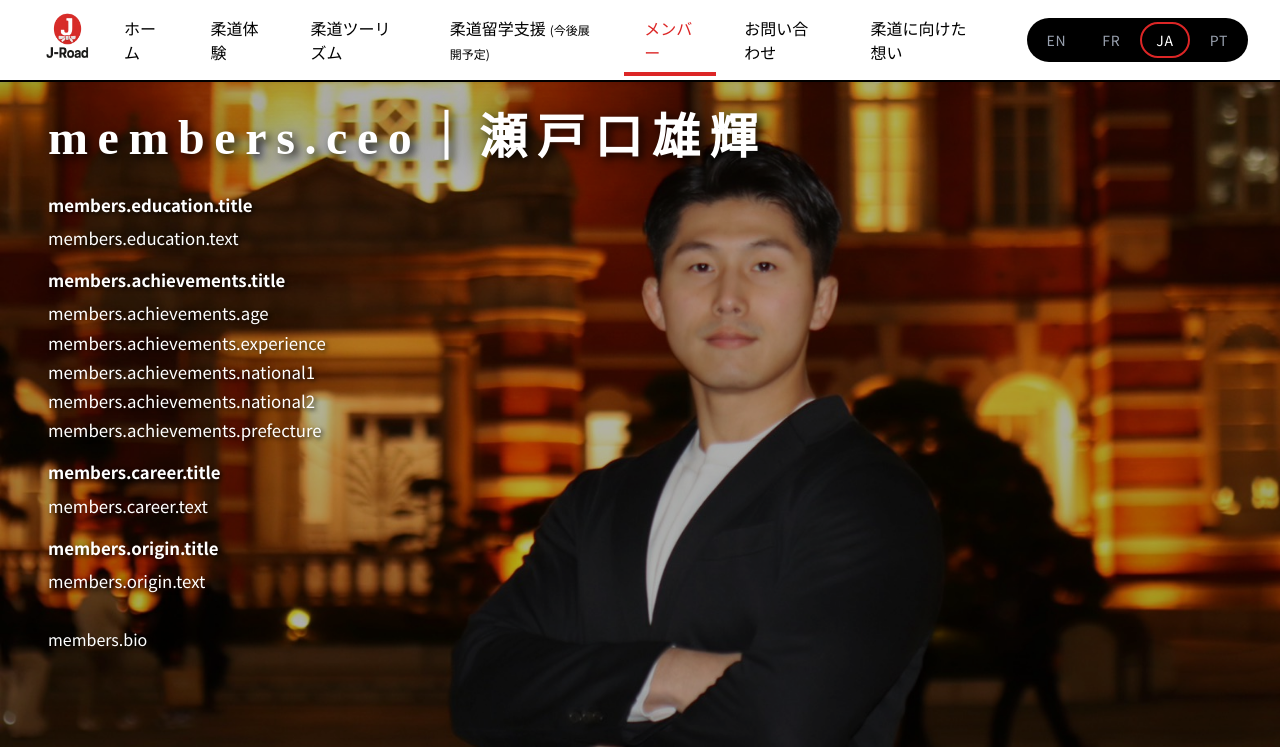
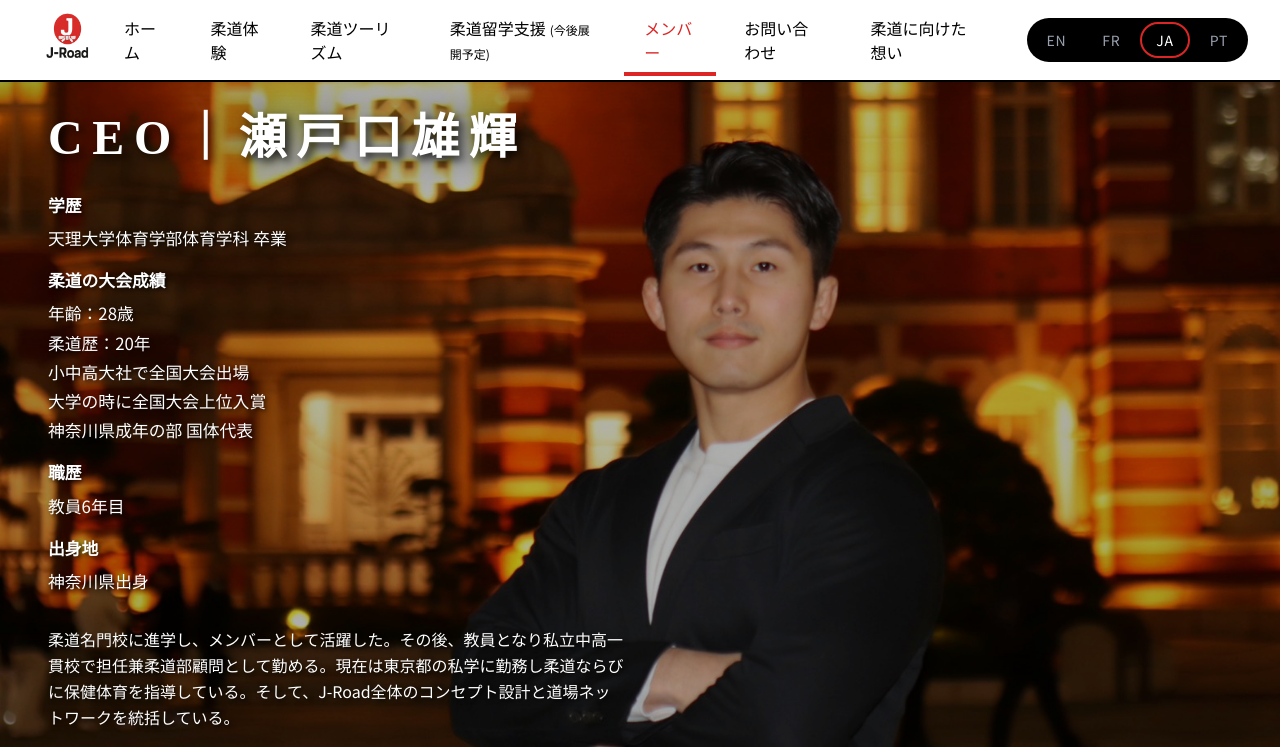
Before and after one commit to bveme23/bren_jroad, a Next.js app: page /members in a window 1280 px wide. Shown: the top 747 px of the page. Built offline with nearby package versions, Linux system fonts and the light colour scheme.

Commit message:
fix jap deploy

```diff
--- a/src/i18n.ts
+++ b/src/i18n.ts
@@ -200,15 +200,58 @@ export const translations: Record<SupportedLang, {
     'contact.form.subject': '件名',
     'contact.form.message': 'メッセージ',
     'contact.form.submit': '送信',
+    'contact.form.name_label': 'お名前',
+    'contact.form.request_label': 'ご相談内容',
+    'contact.form.submit_button': '入力内容を送信する',
     'contact.form.placeholder': '例：柔道ツーリズムの相談で、来年春に5日間の滞在を検討しています',
     'contact.form.error': 'フォームが送信できない場合は、',
     'contact.form.error_email': ' まで直接メールでお問い合わせください。',
     'contact.info.title': 'お問い合わせ先',
     'contact.info.hours': '平日 09:00-18:00（日本時間）',
     'contact.info.languages': '日本語・英語・フランス語',
+    'contact.info.languages_title': '対応言語',
     'contact.info.inquiries.title': '以下のようなご相談を承っております',
+    'contact.info.inquiries_title': 'ご相談例',
     'contact.info.inquiries.item1': '・柔道ツーリズムのプランについて知りたい',
     'contact.info.inquiries.item2': '・留学先の道場・学校選びを相談したい',
+    'contact.info.inquiries.item3': '・企業研修やチーム遠征の相談をしたい',
+
+    // Members Page
+    'members.ceo': 'CEO',
+    'members.role': '代表 / 柔道指導者',
+    'members.education.title': '学歴',
+    'members.education.text': '天理大学体育学部体育学科 卒業',
+    'members.achievements.title': '柔道の大会成績',
+    'members.achievements.age': '年齢：28歳',
+    'members.achievements.experience': '柔道歴：20年',
+    'members.achievements.national1': '小中高大社で全国大会出場',
+    'members.achievements.national2': '大学の時に全国大会上位入賞',
+    'members.achievements.prefecture': '神奈川県成年の部 国体代表',
+    'members.career.title': '職歴',
+    'members.career.text': '教員6年目',
+    'members.origin.title': '出身地',
+    'members.origin.text': '神奈川県出身',
+    'members.bio': '柔道名門校に進学し、メンバーとして活躍した。その後、教員となり私立中高一貫校で担任兼柔道部顧問として勤める。現在は東京都の私学に勤務し柔道ならびに保健体育を指導している。そして、J-Road全体のコンセプト設計と道場ネットワークを統括している。',
+
+    // Message Page
+    'message.title': '柔道に向けた想い',
+    'message.subtitle': '本事業を通じて、日本の柔道界が直面する課題の解決に取り組みます。',
+    'message.thoughts.title': '柔道界の課題と私たちの想い',
+    'message.thoughts.text': 'J-Roadは、単なるビジネスとしてのツーリズム事業ではありません。私たちは、日本の柔道界がより発展し、柔道競技者の増加等に貢献できるように日々精進していきたいと考えております。\n\n柔道は日本の伝統武術であり、世界に誇るべき文化です。世界に広がりつつある柔道ではありますが、まだまだ多くの可能性を秘めていると思っています。私たちは、柔道の普及・発展に貢献すべく、海外からの柔道家・柔道ファンを日本に迎え入れ、日本の柔道の素晴らしさを世界に伝えるとともに、柔道界に新たな活力をもたらしたいと考えています。\n\n以下に挙げる課題を、本事業を通じて解決したいと考えております。どうか暖かく見守っていただけますよう、お願い申し上げます。',
+    'message.challenges.title': '本事業を通じて解決したい課題',
+    'message.challenges.item1': '日本の伝統武術である柔道を世界にアピールする機会がない',
+    'message.challenges.item2': '柔道人口の増加への貢献を通した、道場存続への貢献',
+    'message.vision.title': 'J-Road事業を通した将来ビジョン',
+    'message.vision.item1': '①日本での道場設立を通した雇用の拡大・柔道業界への貢献',
+    'message.vision.item2': '②国際大会の企画運営',
+    'message.vision.item3': '③誰でも購入できる高品質で安価な柔道着ブランドの確立',
+    'message.initiatives.title': '私たちの取り組み',
+    'message.initiatives.text1': '海外からの柔道家・柔道ファンが日本を訪れることで、柔道を通した国際交流、柔道の国際的な認知向上、そして柔道人口の拡大につながると考えています。',
+    'message.initiatives.text2': '本事業を通じて、日本の柔道界に新たな風を吹き込み、柔道の素晴らしさを世界に伝えるとともに、柔道界の持続的な発展に貢献していきたいと考えております。',
+    'message.initiatives.text3': 'どうか、全柔連の皆様には、本事業を暖かく見守っていただけますよう、お願い申し上げます。',
+    'message.cta.title': 'J-Roadについてもっと知りたい方へ',
+    'message.cta.text': '本事業の詳細や、柔道界への貢献について、お気軽にお問い合わせください。',
+    'message.cta.button': 'お問い合わせフォームへ',
 
     // Why J-Road
     'why.title': 'J-Roadを選ぶ理由',
```
